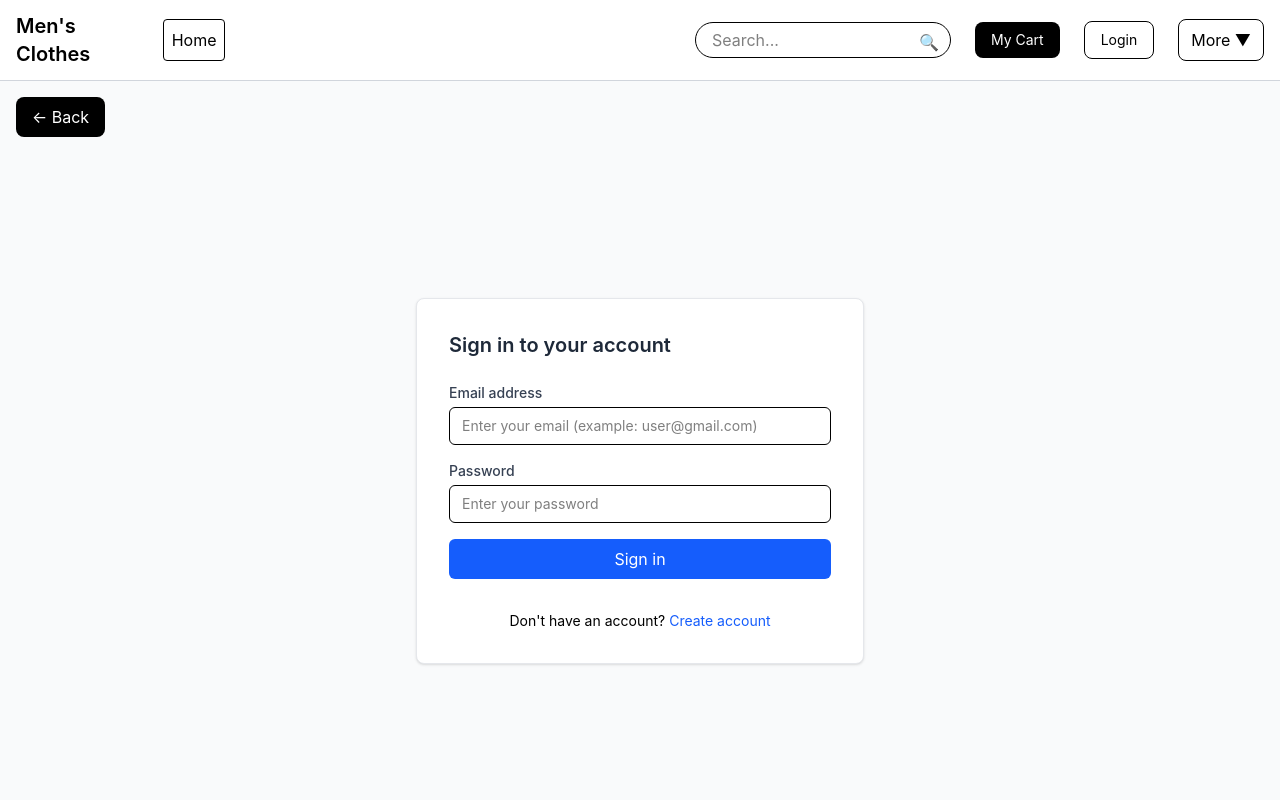
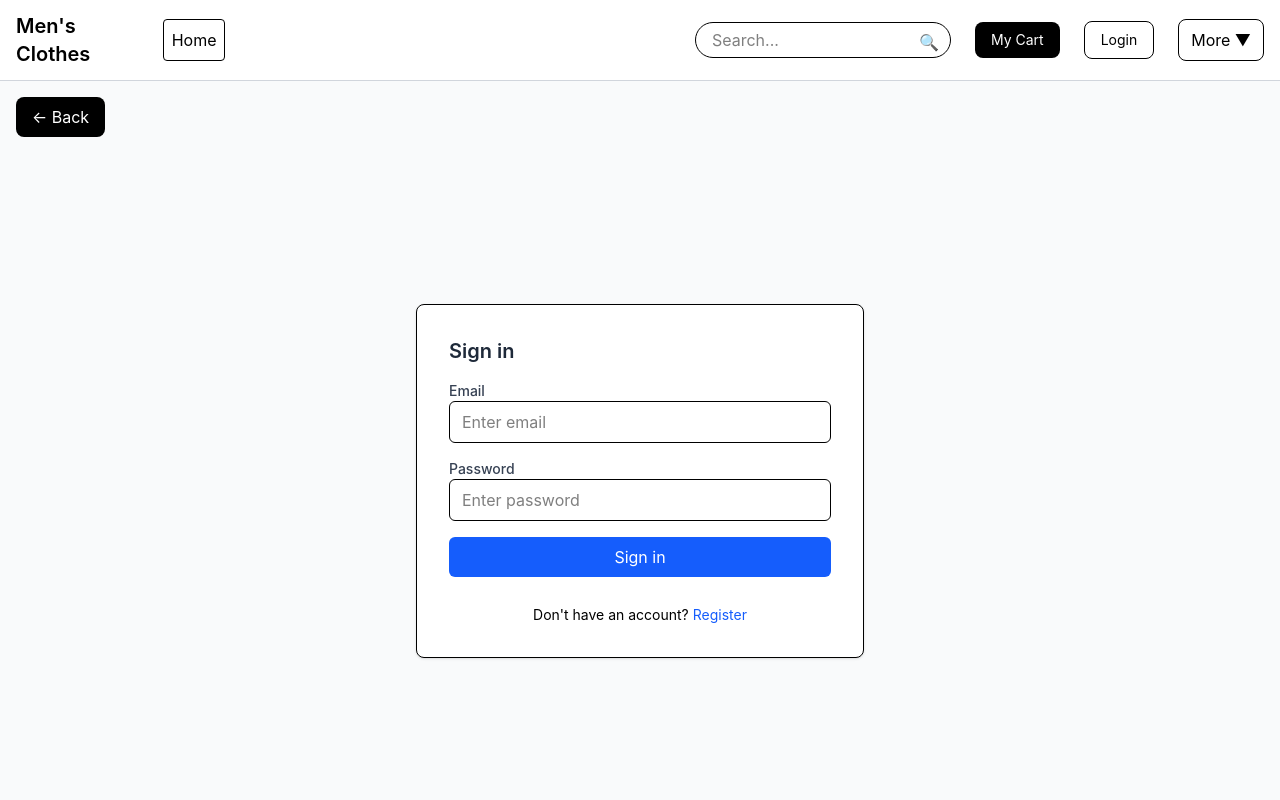
Before and after one commit to Abhishekshirsath0/Full-stack-Men-s-Cothing-Store, a React (Vite) app in the folder Frontend/: page /login in a window 1280 px wide. Shown: the top 800 px of the page. Built offline with nearby package versions, Linux system fonts and the light colour scheme.

Commit message:
Update Login.jsx

```diff
--- a/Frontend/src/component/Login.jsx
+++ b/Frontend/src/component/Login.jsx
@@ -9,12 +9,14 @@ const Login = () => {
   const [error, setError] = useState("");
   const [submitting, setSubmitting] = useState(false);
 
-  const emailRef = useRef();
-  const passwordRef = useRef();
+  const emailRef = useRef(null);
+  const passwordRef = useRef(null);
+
   const navigate = useNavigate();
 
+  // safer context handling
   const outletContext = useOutletContext();
-  const onLogin = outletContext?.onLogin;
+  const onLogin = outletContext?.onLogin || (() => {});
 
   useEffect(() => {
     const timer = setTimeout(() => setLoading(false), 250);
@@ -24,28 +26,39 @@ const Login = () => {
   const handleSubmit = async (e) => {
     e.preventDefault();
     setError("");
+
+    const email = emailRef.current?.value?.trim();
+    const password = passwordRef.current?.value?.trim();
+
+    if (!email || !password) {
+      const msg = "Email and password are required";
+      setError(msg);
+      toast.error(msg);
+      return;
+    }
+
     setSubmitting(true);
 
     try {
       const result = await AuthenticateUser({
-        Email: emailRef.current.value,
-        Password: passwordRef.current.value,
+        Email: email,
+        Password: password,
       });
 
       if (result?.success) {
-        onLogin?.(result.user);
+        onLogin(result.user);
         toast.success("Login successful!");
 
-        navigate(
-          result.user.Usertype === "admin" ? "/dashboard" : "/"
-        );
+        const role = result?.user?.Usertype;
+
+        navigate(role === "admin" ? "/dashboard" : "/");
       } else {
-        const msg = result?.message || "Invalid email or password.";
+        const msg = result?.message || "Invalid credentials";
         setError(msg);
         toast.error(msg);
       }
-    } catch {
-      const msg = "Something went wrong. Please try again.";
+    } catch (err) {
+      const msg = "Server error. Try again later.";
       setError(msg);
       toast.error(msg);
     } finally {
@@ -64,7 +77,6 @@ const Login = () => {
   return (
     <div className="min-h-screen flex items-center justify-center bg-gray-50 px-4 relative">
 
-      {/* BACK BUTTON */}
       <button
         onClick={() => navigate("/")}
         className="absolute top-4 left-4 bg-black text-white px-4 py-2 rounded-lg hover:bg-gray-800 transition"
@@ -72,10 +84,10 @@ const Login = () => {
         ← Back
       </button>
 
-      <div className="w-full max-w-md rounded-lg border border-gray-200 bg-white p-8 shadow-sm">
+      <div className="w-full max-w-md rounded-lg border bg-white p-8 shadow-sm">
 
         <h1 className="mb-4 text-xl font-semibold text-gray-800">
-          Sign in to your account
+          Sign in
         </h1>
 
         {error && (
@@ -84,46 +96,44 @@ const Login = () => {
           </div>
         )}
 
-        <form className="mt-6 space-y-4" onSubmit={handleSubmit}>
+        <form onSubmit={handleSubmit} className="space-y-4">
 
           <div>
-            <label className="mb-1 block text-sm font-medium text-gray-700">
-              Email address
+            <label className="block text-sm font-medium text-gray-700">
+              Email
             </label>
             <input
               ref={emailRef}
               type="email"
-              placeholder="Enter your email (example: user@gmail.com)"
-              required
-              className="w-full rounded-md border px-3 py-2 text-sm outline-none focus:border-blue-500"
+              placeholder="Enter email"
+              className="w-full border px-3 py-2 rounded-md focus:outline-none focus:border-blue-500"
             />
           </div>
 
           <div>
-            <label className="mb-1 block text-sm font-medium text-gray-700">
+            <label className="block text-sm font-medium text-gray-700">
               Password
             </label>
             <input
               ref={passwordRef}
               type="password"
-              placeholder="Enter your password"
-              required
-              className="w-full rounded-md border px-3 py-2 text-sm outline-none focus:border-blue-500"
+              placeholder="Enter password"
+              className="w-full border px-3 py-2 rounded-md focus:outline-none focus:border-blue-500"
             />
           </div>
 
           <button
             type="submit"
             disabled={submitting}
-            className="w-full bg-blue-600 text-white py-2 rounded-md disabled:opacity-50 hover:bg-blue-700 transition"
+            className="w-full bg-blue-600 text-white py-2 rounded-md disabled:opacity-50"
           >
-            {submitting ? "Signing in…" : "Sign in"}
+            {submitting ? "Signing in..." : "Sign in"}
           </button>
 
-          <p className="text-center text-sm mt-4">
+          <p className="text-center text-sm mt-3">
             Don't have an account?{" "}
             <Link to="/register" className="text-blue-600">
-              Create account
+              Register
             </Link>
           </p>
 
```
